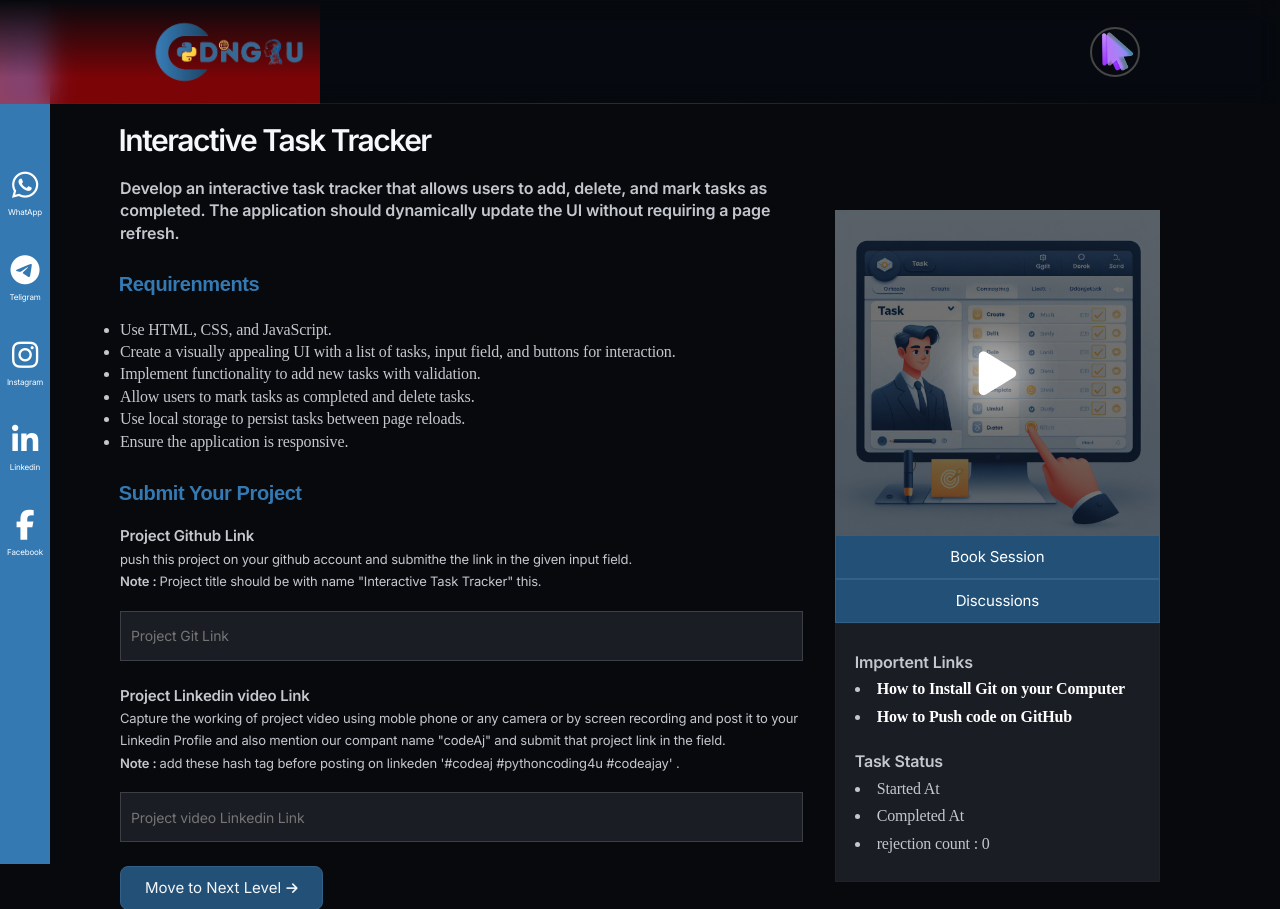
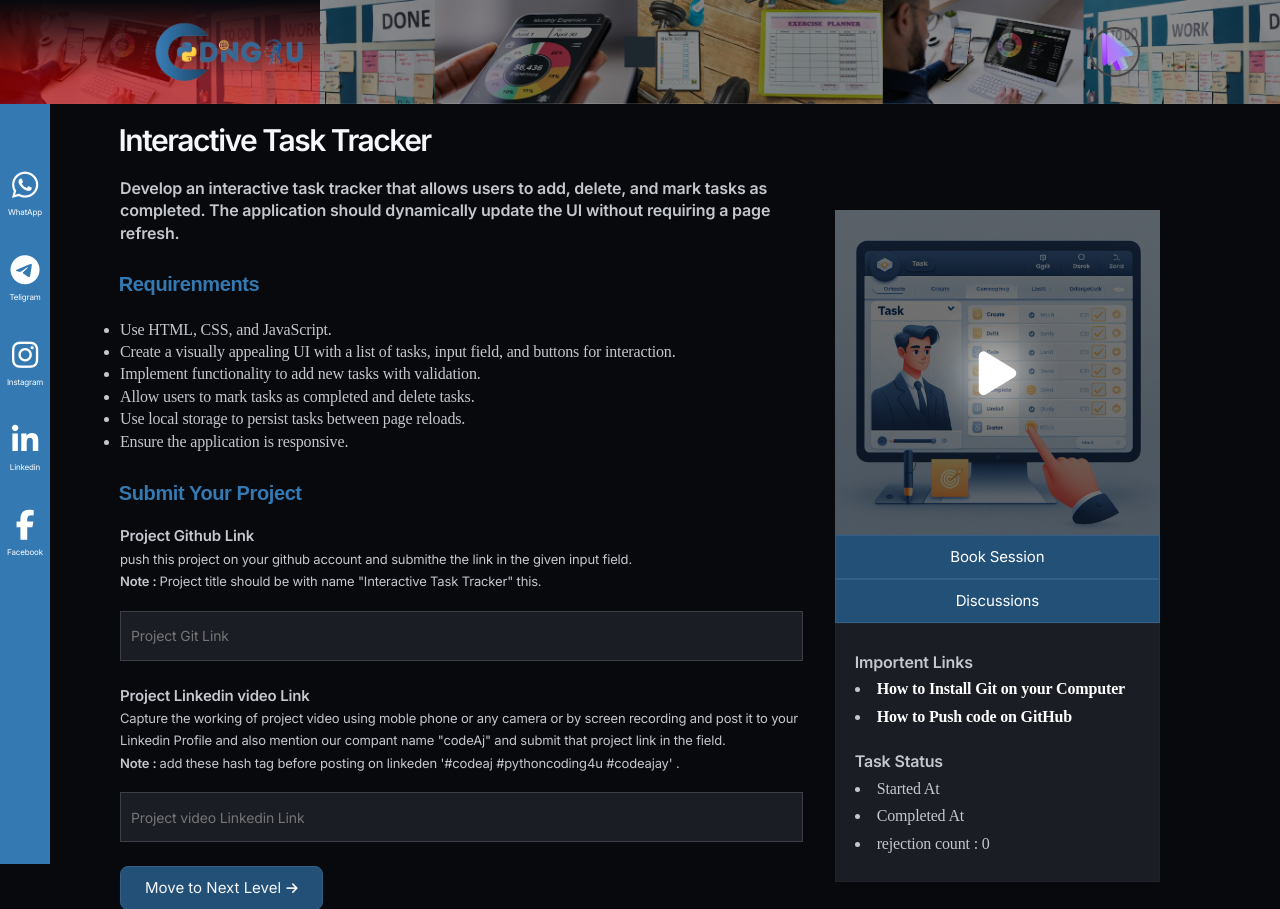
Before and after one commit to ajayoneness/ProPathway, a Django app: page /level-two/ in a window 1280 px wide. Shown: the top 909 px of the page. Run offline with Django 5.2, Linux system fonts and the light colour scheme; a user stored in the database is signed in; data comes from the database, SQL or seed files in the repository; both versions use the stored data as it was after the commit; some libraries are stand-ins or nearby versions.

Commit message:
fix banner images

```diff
--- a/templates/level2.html
+++ b/templates/level2.html
@@ -70,7 +70,7 @@
 
         #bringer-header{
 
-            background: url("{{user.assignment2.assignment_banner2.url}}");
+            background: url("{{user.assignment2.assignment_banner1.url}}");
             background-position: center;
             background-size: contain;
 
@@ -102,7 +102,7 @@
             position: fixed;
             width :100%;
             height: 140px;
-            background: url("{{user.assignment2.assignment_banner2.url}}");
+            background: url("{{user.assignment2.assignment_banner1.url}}");
             z-index: 99;
             /* box-shadow: rgba(255, 255, 255, 0.1) 0px 1px 1px 0px inset, rgba(50, 50, 93, 0.25) 0px 50px 100px -20px, rgba(0, 0, 0, 0.3) 0px 30px 60px -30px;
             box-shadow: rgba(0, 0, 0, 0.25) 0px 54px 55px, rgba(0, 0, 0, 0.12) 0px -12px 30px, rgba(0, 0, 0, 0.12) 0px 4px 6px, rgba(0, 0, 0, 0.17) 0px 12px 13px, rgba(0, 0, 0, 0.09) 0px -3px 5px; */
@@ -529,6 +529,9 @@
             </div>
 
 
+
+
+
             <div class="stg-col-4 stg-tp-bottom-gap-l" data-unload="fade-left" style="position: relative; border-radius:0px;">
                 <div class="bringer-sticky-block is-init sidesticky" style="transform: translateY(0px);  position: sticky; border-radius:0px;">
 
--- a/templates/level3.html
+++ b/templates/level3.html
@@ -70,7 +70,7 @@
 
         #bringer-header{
 
-            background: url("{{user.assignment3.assignment_banner3.url}}");
+            background: url("{{user.assignment3.assignment_banner1.url}}");
             background-position: center;
             background-size: contain;
 
@@ -102,7 +102,7 @@
             position: fixed;
             width :100%;
             height: 140px;
-            background: url("{{user.assignment3.assignment_banner3.url}}");
+            background: url("{{user.assignment3.assignment_banner1.url}}");
             z-index: 99;
             /* box-shadow: rgba(255, 255, 255, 0.1) 0px 1px 1px 0px inset, rgba(50, 50, 93, 0.25) 0px 50px 100px -20px, rgba(0, 0, 0, 0.3) 0px 30px 60px -30px;
             box-shadow: rgba(0, 0, 0, 0.25) 0px 54px 55px, rgba(0, 0, 0, 0.12) 0px -12px 30px, rgba(0, 0, 0, 0.12) 0px 4px 6px, rgba(0, 0, 0, 0.17) 0px 12px 13px, rgba(0, 0, 0, 0.09) 0px -3px 5px; */
```
Also changed, not shown: db.sqlite3.
